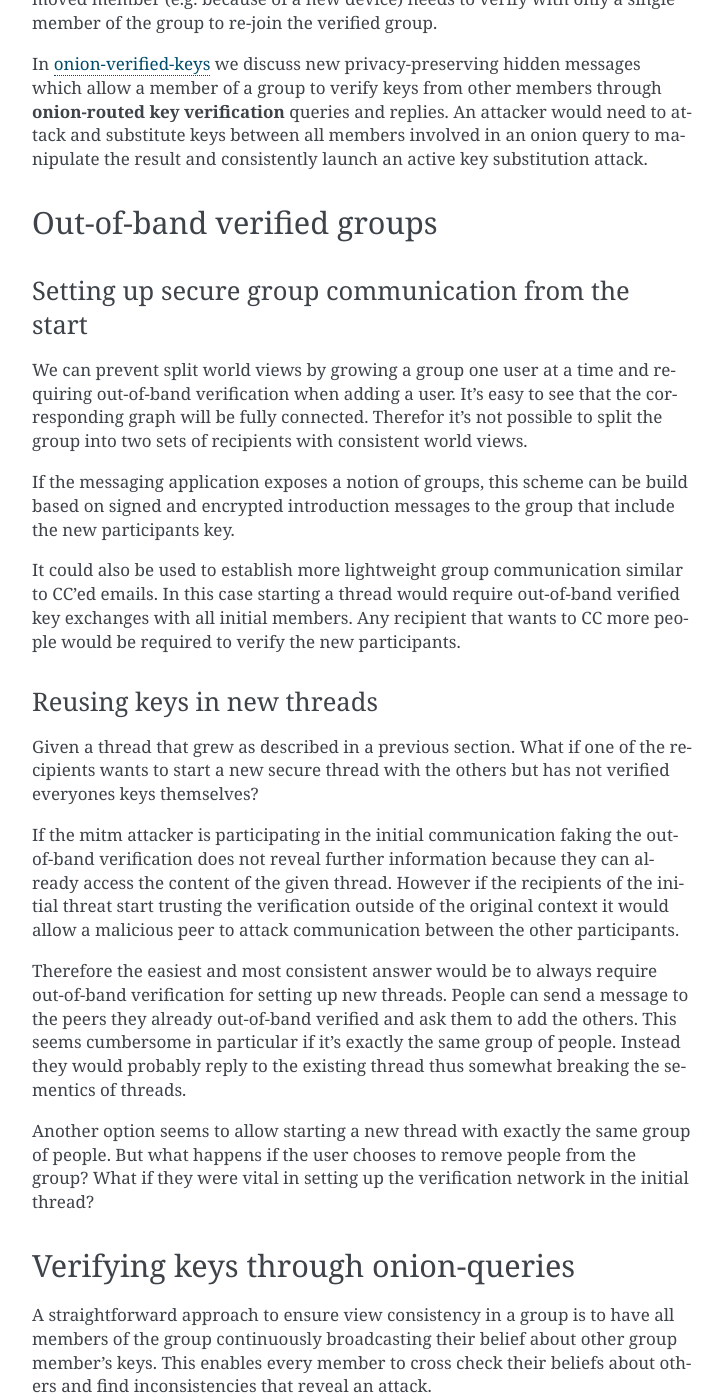
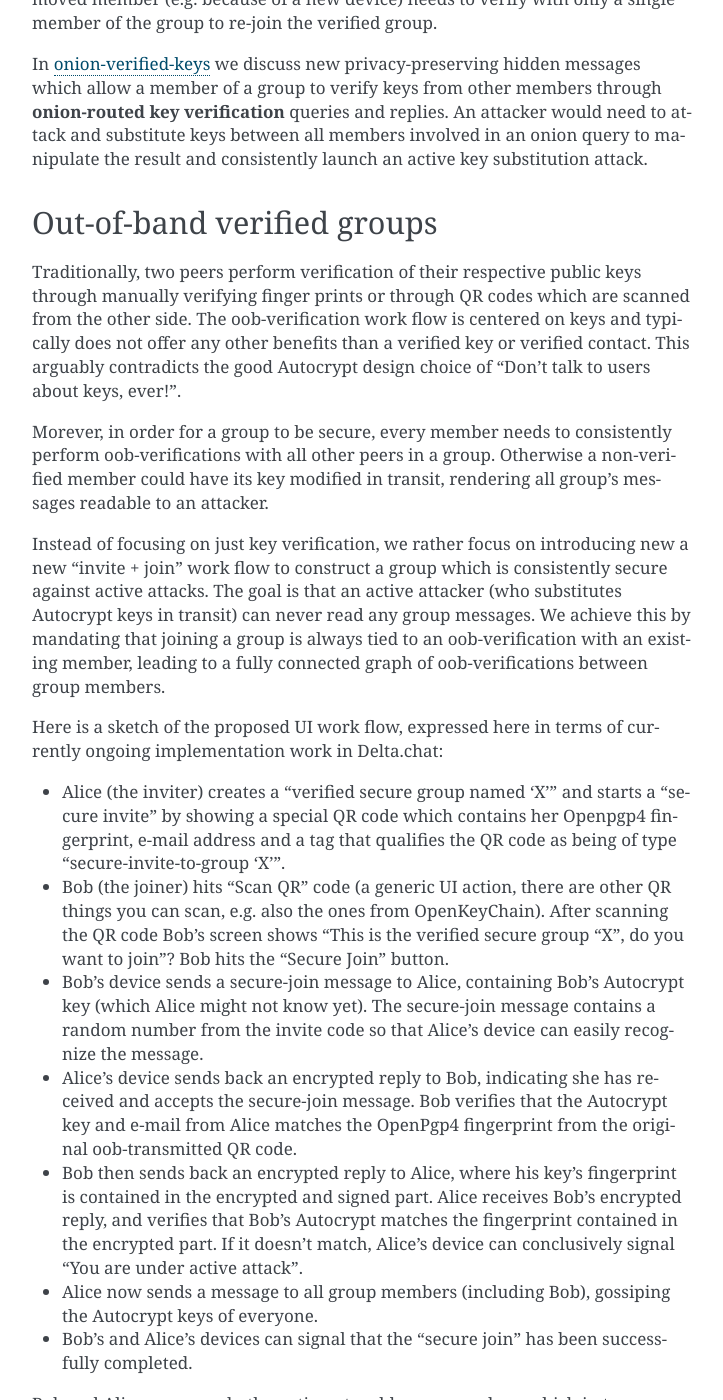
Before and after one commit to nextleap-project/countermitm, a Sphinx documentation site: the page built from source/new.rst, in a window 1280 px wide and 1400 px high, scrolled down 906 px. Shown: the whole window, without its empty margins (388-1111 px from the left). Built offline with Sphinx 7.4.7, drawn with Linux system fonts in a browser that asks for light colours; pages that are not in the unit, such as notebooks, are missing from menus; some of the changed text lies outside the part shown.

Commit message:
flesh out the verified group protocol

```diff
--- a/source/new.rst
+++ b/source/new.rst
@@ -1,6 +1,6 @@
 
-Securing group communications with new message/UI flows
-=======================================================
+Securing groups with new message and UI flows
+=============================================
 
 Autocrypt-enabled e-mail apps like https://delta.chat implement
 longer-lived groups as is typical for messenging apps.  Earlier
@@ -55,51 +55,138 @@ consistently launch an active key substitution attack.
 Out-of-band verified groups
 ---------------------------
 
-Setting up secure group communication from the start
-~~~~~~~~~~~~~~~~~~~~~~~~~~~~~~~~~~~~~~~~~~~~~~~~~~~~
+Traditionally, two peers perform verification of their respective
+public keys through manually verifying finger prints or through
+QR codes which are scanned from the other side.  The oob-verification
+work flow is centered on keys and typically does not offer any other
+benefits than a verified key or verified contact.  This arguably
+contradicts the good Autocrypt design choice of
+"Don't talk to users about keys, ever!".
 
-We can prevent split world views by growing a group one user at a time
-and requiring out-of-band verification when adding a user. It's easy to
-see that the corresponding graph will be fully connected. Therefor it's
-not possible to split the group into two sets of recipients with
-consistent world views.
+Morever, in order for a group to be secure, every member needs to
+consistently perform oob-verifications with all other peers in a group.
+Otherwise a non-verified member could have its key modified in transit,
+rendering all group's messages readable to an attacker.
 
-If the messaging application exposes a notion of groups, this scheme can
-be build based on signed and encrypted introduction messages to the
-group that include the new participants key.
+Instead of focusing on just key verification, we rather focus on
+introducing new a new "invite + join" work flow to construct a
+group which is consistently secure against active attacks.
+The goal is that an active attacker (who substitutes Autocrypt keys in
+transit) can never read any group messages.  We achieve this
+by mandating that joining a group is always tied to an oob-verification
+with an existing member, leading to a fully connected graph of oob-verifications
+between group members.
 
-It could also be used to establish more lightweight group communication
-similar to CC'ed emails. In this case starting a thread would require
-out-of-band verified key exchanges with all initial members. Any
-recipient that wants to CC more people would be required to verify the
-new participants.
+Here is a sketch of the proposed UI work flow, expressed here in terms
+of currently ongoing implementation work in Delta.chat:
 
-Reusing keys in new threads
-~~~~~~~~~~~~~~~~~~~~~~~~~~~
+- Alice (the inviter) creates a "verified secure group named 'X'" and starts
+  a "secure invite" by showing a special QR code which contains
+  her Openpgp4 fingerprint, e-mail address and a tag that qualifies
+  the QR code as being of type "secure-invite-to-group 'X'".
 
-Given a thread that grew as described in a previous section. What if one
-of the recipients wants to start a new secure thread with the others but
-has not verified everyones keys themselves?
+- Bob (the joiner) hits "Scan QR" code (a generic UI action, there are other
+  QR things you can scan, e.g. also the ones from OpenKeyChain).
+  After scanning the QR code Bob's screen shows "This is the
+  verified secure group "X", do you want to join"? Bob hits
+  the "Secure Join" button.
 
-If the mitm attacker is participating in the initial communication
-faking the out-of-band verification does not reveal further information
-because they can already access the content of the given thread. However
-if the recipients of the initial threat start trusting the verification
-outside of the original context it would allow a malicious peer to
-attack communication between the other participants.
+- Bob's device sends a secure-join message to Alice, containing
+  Bob's Autocrypt key (which Alice might not know yet). The
+  secure-join message contains a random number from the invite code
+  so that Alice's device can easily recognize the message.
 
-Therefore the easiest and most consistent answer would be to always
-require out-of-band verification for setting up new threads. People can
-send a message to the peers they already out-of-band verified and ask
-them to add the others. This seems cumbersome in particular if it's
-exactly the same group of people. Instead they would probably reply to
-the existing thread thus somewhat breaking the sementics of threads.
+- Alice's device sends back an encrypted reply to Bob, indicating
+  she has received and accepts the secure-join message.
+  Bob verifies that the Autocrypt key and e-mail from Alice matches
+  the OpenPgp4 fingerprint from the original oob-transmitted QR code.
 
-Another option seems to allow starting a new thread with exactly the
-same group of people. But what happens if the user chooses to remove
-people from the group? What if they were vital in setting up the
+- Bob then sends back an encrypted reply to Alice, where his
+  key's fingerprint is contained in the encrypted and signed part.
+  Alice receives Bob's encrypted reply, and verifies that Bob's
+  Autocrypt matches the fingerprint contained in the encrypted part.
+  If it doesn't match, Alice's device can conclusively signal
+  "You are under active attack".
+
+- Alice now sends a message to all group members (including Bob),
+  gossiping the Autocrypt keys of everyone.
+
+- Bob's and Alice's devices can signal that the "secure join"
+  has been successfully completed.
+
+Bob and Alice may now both continue to add more members which
+in turn can add more members. Through the described join/invite flow
+we know that everybody in the group has been oob-verified with
+at least one member and that all members are fully connected.
+
+For users, this provides a simple to understand guarantee:
+Sending and receiving messages in a verified secure group
+is consistently e2e encrypted and safe against active
+provider/network attackers. There are never any warnings
+about changed keys that could be clicked away.
+
+A user with a new key new (because e.g. of lost device)
+looses the ability to read or write messages in the group
+and needs to find one group member to perform secure-join again.
+
+
+Some notes on the verified group protocol
+~~~~~~~~~~~~~~~~~~~~~~~~~~~~~~~~~~~~~~~~~
+
+- If one peer is "evil" it can already read all messages
+  in the group and leak it to outsiders. We do not consider
+  advanced attacks like an "infiltrator" peer which exchanges
+  keys for a newly joined member and collaborates with an evil provider
+  to intercept/read messages.  We note, however, that such
+  an infiltrator will have to gossip fake keys (which are signed
+  by him). If group members then perform independent OOB-verifications
+  the infiltrator would be unmistakenly detected.
+
+- the secure-invite/join work flow can also be adapted towards
+  two peers establishing (verifiedly secure) contact with each
+  other, without any group involved.  This is useful because none
+  of them would need to be manually type in e-mail addresses.
+
+- For secure invite codes, we don't need to use the QR code but could
+  also e.g. print out the information and have the other user
+  type it in, or use a file on a USB stick for transfering it.
+
+- It might be possible to to design the initial in-band "secure-join"
+  message from Bob (the joiner) to Alice (the inviter) to be indistinguishable
+  from other initial messages Bob sends to Alice to establish contact.
+  This means that the provider would, when trying to substitute an Autocrypt key
+  on a first message between two peers, run the risk of **immediate and
+  conclusive detection of malfeasance**. The introduction of the verified
+  group protocol would thus secure the e-mail encryption eco-system,
+  rather than just securing the group at hand.
+
+- instead of the secure-join and subsequent messages over in-band
+  channels two peers could use Bluetooth or WLAN channels to fully
+  perform the invite/join protocol out-of-band. The provider would
+  not gain knowledge about this oob-verification and thus could not
+  know if it's safe to substitute the peers.
+
+- instead of dealing about groups, traditional e-mail apps could
+  possibly offer the techniques described here for "secure threads".
+
+
+Questions wrt reusing verifications for new groups
+~~~~~~~~~~~~~~~~~~~~~~~~~~~~~~~~~~~~~~~~~~~~~~~~~~
+
+Given a verified group that grew as described in a previous section.
+What if one of the members wants to start a new group with a subset
+of the members?  How safe is it in practise to allow directly creating
+the group if the creator has not verified all keys himself?
+
+Of course, a safe answer would be to always require a
+new secure-join work flow for not directly verified members.
+A creator could send a message to initial group members to
+add peers they have directly verified already.
+
+Another option seems to allow starting a new group with exactly the
+same group of people. But what happens if the new group creator chooses
+to remove people from the group? What if they were vital in setting up the
 verification network in the initial thread?
-
 
 
 .. _`onion-verified-keys`:
```
Also changed, not shown: source/gossip.rst (+4 -3 lines).
